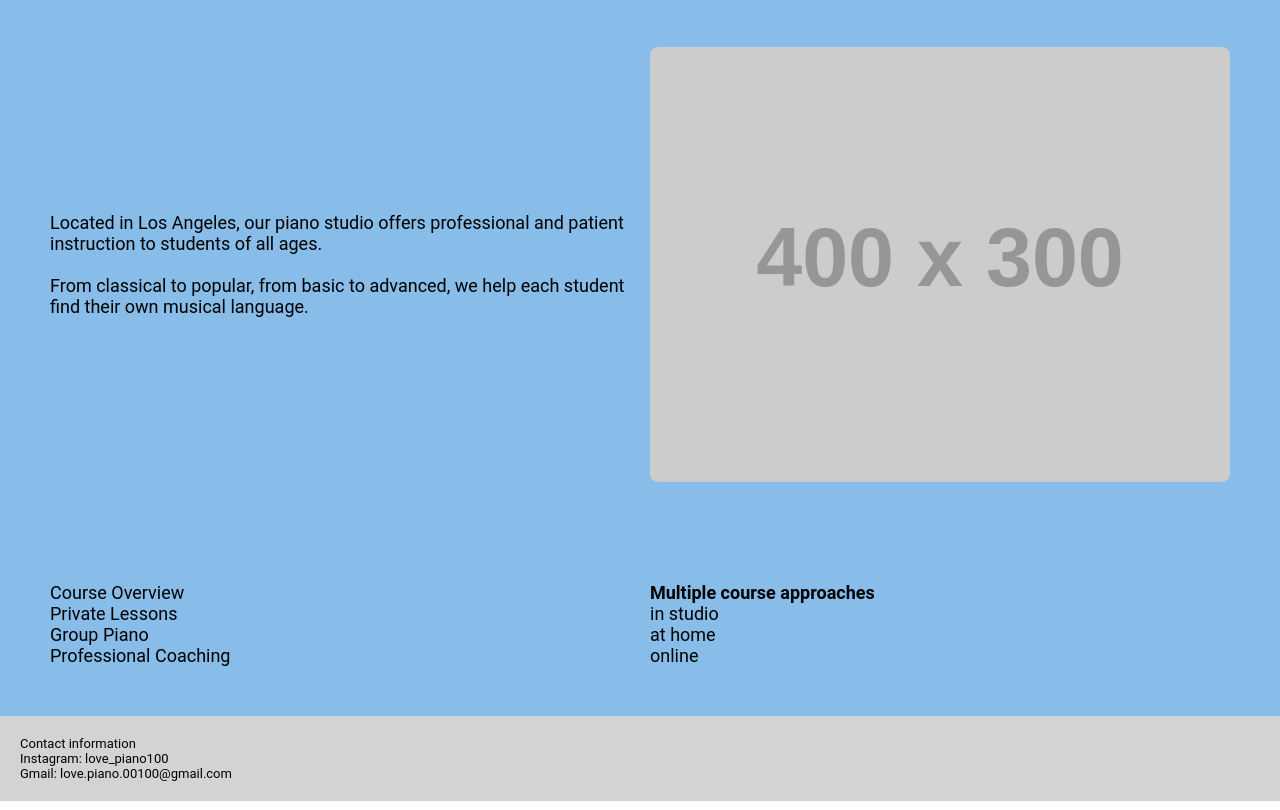
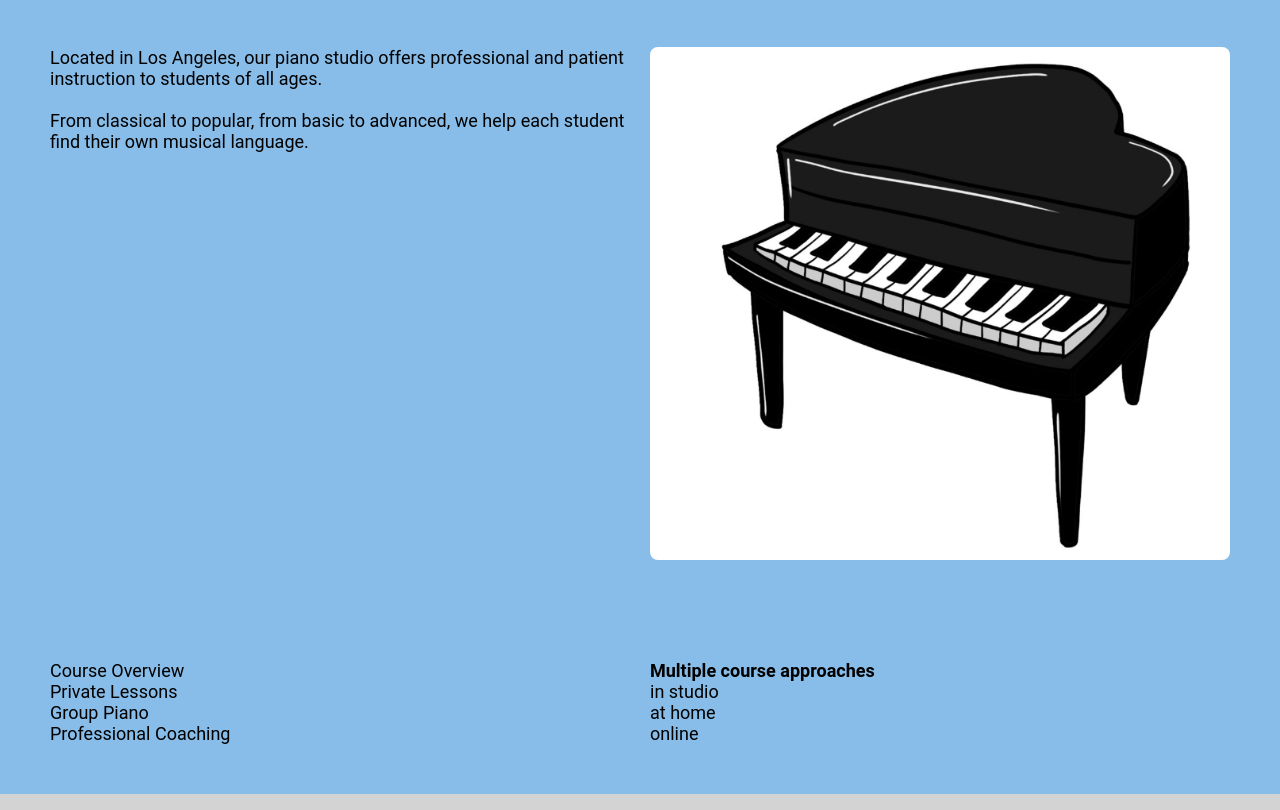
Before and after one commit to Akiyama-13/piano-studio-site, a plain HTML site: page index.html in a window 1280 px wide. Shown: the part 503-1313 px from the top of the page. Drawn offline with Linux system fonts and the light colour scheme; placeholder pictures from the web are drawn by us.

Commit message:
change code again-final

```diff
--- a/index.html
+++ b/index.html
@@ -31,8 +31,8 @@ body {
     background-color: #87bde8; /* 天蓝色背景 */
     color: black;
     padding: 50px;
-    align-items: center;
-    gap: 20px; /* 左右间距 */
+    align-items: flex-start; /* 左右对齐顶部 */
+    gap: 20px;
 }
 
 .section .text {
@@ -49,7 +49,7 @@ body {
     width: 100%;       /* 填满右半屏宽度 */
     height: auto;      /* 高度自适应 */
     display: block;
-    border-radius: 8px; /* 可保留圆角 */
+    border-radius: 8px; /* 圆角 */
 }
 
 /* 第三屏：两列文本 */
@@ -92,8 +92,8 @@ body {
         From classical to popular, from basic to advanced, we help each student find their own musical language.
     </div>
     <div class="image-box">
-        <!-- 先用占位图测试，如果你本地有2.jpg，替换src即可 -->
-        <img src="https://via.placeholder.com/400x300" alt="Studio Image">
+        <!-- 本地图片，请确保2.jpg在index.html同目录 -->
+        <img src="./2.jpg" alt="Studio Image">
     </div>
 </div>
 
```
